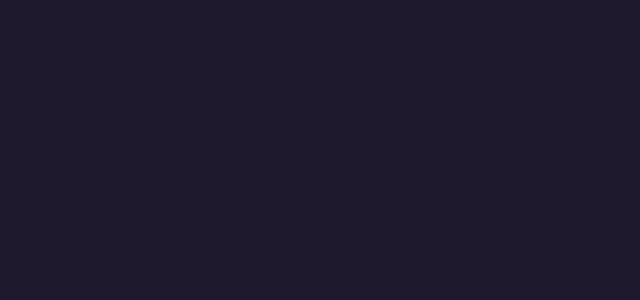
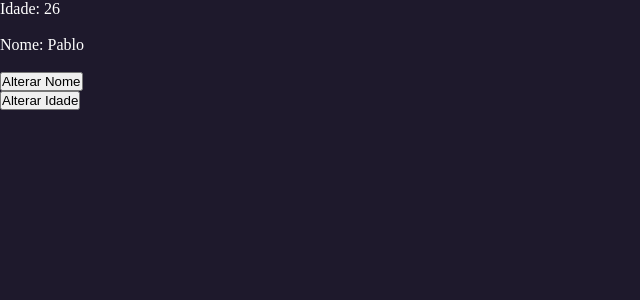
Before and after one commit to joaopedrott/javascript, a React (Create React App) app in the folder Dio/React/modulo 14 projeto react cli e navegacao/projeto/dio/: page /teste in a window 1280 px wide. Shown: the top 300 px of the page, without its empty margins (0-640 px from the left). Built offline with nearby package versions, Linux system fonts and the light colour scheme.

Commit message:
finalizei estudo de hooks modulo 16

```diff
--- a/Dio/React/modulo 14 projeto react cli e navegacao/projeto/dio/src/pages/index.jsx
+++ b/Dio/React/modulo 14 projeto react cli e navegacao/projeto/dio/src/pages/index.jsx
@@ -1,12 +1,13 @@
-import { useState, useEffect } from 'react'
+import { useState, useEffect, useMemo, useCallback } from 'react'
 import { Button } from '../components/Button';
 
 
 const Teste=()=> {
 
  /*
- modulo 16 useState koock
-
+ //modulo 16
+//aula2 useState kook
+//guardar estado de um componente
  //Exemplo de uso de useState para guardar o nome digitado e em seguida o nome eh imprimido no console
     const [nomes, setNomes] = useState([]);
     const [nome, setNome] = useState('');
@@ -34,7 +35,10 @@ const Teste=()=> {
       </div>
     ); */
 //--------------------------------------------------------------------------------------------------------
-    /* //modulo 16 useState koock
+//modulo 16
+//aula2 useState hook
+    /*
+
      const [name, setName] = useState('Pablo');
 
 
@@ -49,6 +53,66 @@ const Teste=()=> {
         <button onClick={handleChangeName}>Alterar</button>
     </div>
   ) */
+  //--------------------------------------------------------------------------------------------------------
+  //modulo 16
+  //aula 4 useMemo hook
+  /* const [age, setAge] = useState(26);
+
+
+  const handleChangeName =()=>{
+    setAge(prev => prev === 26? 32:26)
+  }
+
+  const calculo =useMemo(()=>{
+    console.log('calculou',age)
+    return 10 * age;
+  },[age]);
+
+  console.log('renderizou', calculo);
+  return (
+  <div>
+      <p>
+          {age}
+      </p>
+      <button onClick={handleChangeName}>Alterar</button>
+  </div>
+) */
+//--------------------------------------------------------------------------------------------------------
+//modulo 16
+  //aula 5 useCallback hook
+
+  const [age, setAge] = useState(26);
+  const [name, setName] = useState('Pablo');
+
+  const handleChangeName =useCallback(()=>{
+    console.log('Alterou nome')
+    setName(prev => prev === 'Pablo'? 'Jose':'Pablo')
+  },[])
+
+  const handleChangeAge = useCallback(()=>{
+    const newAge = 10* age;
+    console.log('age atual ',age,'age final ', newAge)
+    setAge(prev => prev === 26? 32:26)
+  },[age])
+
+
+
+  return (
+  <div>
+      <p>
+          Idade: {age}
+      </p>
+      <br />
+      <p>
+        Nome: {name}
+      </p>
+      <br />
+      <button onClick={handleChangeName}>Alterar Nome</button>
+      <br />
+      <button onClick={handleChangeAge}>Alterar Idade</button>
+  </div>
+)
+
 
 }
 
```
Also changed, not shown: 1 other file (tests, documents, lock files or other folders).
